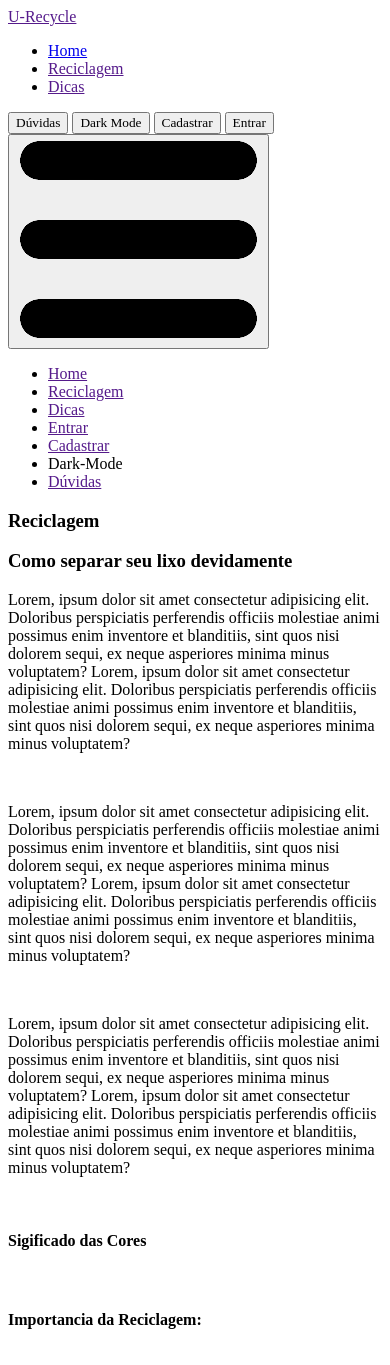
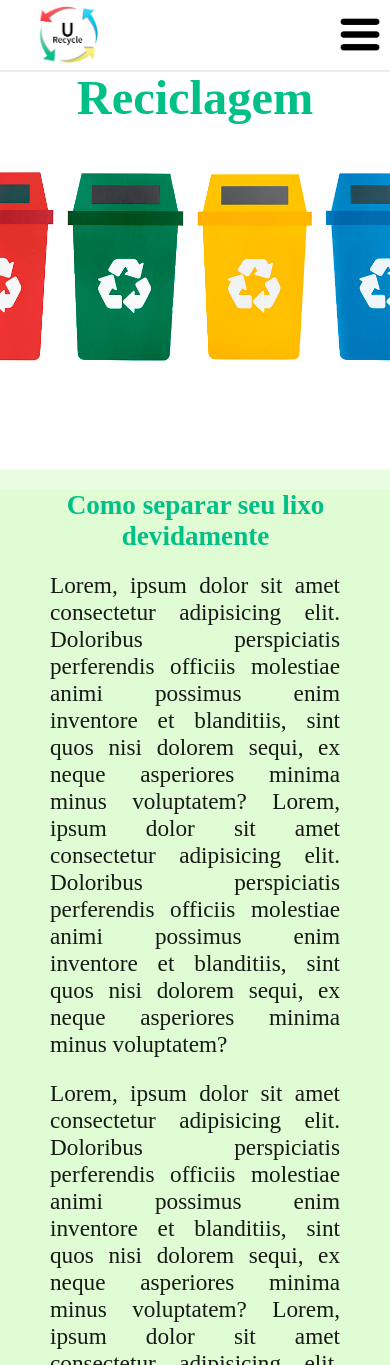
Before and after one commit to JoaoLimaV/Projeto-URecycle, a PHP site: page /src/pages/reciclagem.html in a window 390 px wide. Shown: the top 1365 px of the page. Run offline with PHP 8.4, Linux system fonts and the light colour scheme; some web fonts are replaced.

Commit message:
ATT Reciclagem, ATT BASE

```diff
--- a/src/css/base.css
+++ b/src/css/base.css
@@ -8,15 +8,13 @@
     background-color: transparent;
 }
  :root{
-    --bg-padrao:white;
-    --bg-destaque: rgb(203, 215, 227, 0.3);
+    --bg-padrao:rgba(144, 247, 113, 0.11);
+    --bg-destaque: rgb(255, 255, 255);
     --logo-imagem: url(../img/logo.png);
 
-    --bg-menu-drop:rgba(203, 215, 227, 0.541);
-    --bg-menu-drop-hover:rgb(161, 196, 231);
-
+    --bg-menu-drop-celular:rgb(255, 255, 255);
+    --bg-menu-drop-hover:rgb(206, 248, 195);
     --cor-menu-drop: invert(0%);
-    --bg-menu-drop-celular:rgba(203, 215, 227);
 
     --all-color-font: rgb(0, 0, 0, 0.9);
     --destaque-color-font: rgb(0, 192, 135);
@@ -32,11 +30,9 @@
     --bg-destaque:rgb(59, 60, 61);
     --logo-imagem: url(../img/logo_branca.png);
 
-    --bg-menu-drop:rgba(147, 148, 148, 0.747);
+    --bg-menu-drop-celular:rgb(59, 60, 61);;
     --bg-menu-drop-hover:rgba(203, 215, 227, 0.6);
-
     --cor-menu-drop: invert(100%);
-    --bg-menu-drop-celular:rgba(147, 148, 148);
 
     --all-color-font: rgba(255, 255, 255, 0.9);
     --destaque-color-font: rgb(219, 255, 17);
@@ -58,13 +54,18 @@ body{
 header{
     height: 70px;
     width: 100%;
-    background-color: var(--bg-padrao);
+    background-color: var(--bg-destaque);
+    position: fixed;
 
     display: flex;
     align-items:center;
     justify-content: space-between;
+    z-index: 100;
+    border-bottom: 2px solid rgba(204, 204, 204, 0.37);
 }
-
+#separador{
+    height: 70px;width: 100%;
+}
 /* LOGO HEADER */
 
 #logo{
@@ -174,11 +175,14 @@ header nav ul li a:hover{
     width: 50px;
     display: none;
 }
-#menu_drop img {
+#menu_drop #btn_drop{
     height: 40px;
     width: 40px;
     cursor: pointer;
-    filter: var(--cor-menu-drop)
+    filter: var(--cor-menu-drop);
+    background: url(../img/menu_hamburguer.png) no-repeat center center;
+    background-size: 100%;
+    text-indent: 1000px;
 }
 
 /* FIM HEADER */
@@ -198,25 +202,36 @@ header nav ul li a:hover{
      transition: 0.5s;
      }
      #nav_drop_down{
-         display: none;
+         display: block;
          position: absolute;
-         width: 450px;
-         z-index: 100;
+         width: 0px;
          background-color: var(--bg-menu-drop-celular);
-         border-radius: 0%;
-         height: calc(100vh);
-         text-align: left;
-
          right: 0;
          top: 70px;
+
+         transition: .6s;
+         z-index: 1000;
+         height: calc(100vh - 70px);
+         visibility: hidden;
+         overflow-y: hidden;
+
      }
+     #menu_drop.active #nav_drop_down{
+        width: 450px;
+        visibility: visible;
+        overflow-y: auto;
+
+     }
+     #menu_drop.active #btn_drop{
+        background-image: url(../img/menu_hamburguer_X.png);
+      }
      #nav_drop_down li{
          width: 100%;
-         height: calc(14.3vh);
+         height: calc(14vh);
+
          display: flex;
          align-items: center;
          justify-content:center;
-         flex-direction: column;
      }
      #nav_drop_down ul li a{
          display: block;
@@ -230,10 +245,6 @@ header nav ul li a:hover{
      #nav_drop_down li:hover{
          background-color: var(--bg-menu-drop-hover);
          cursor: pointer;
-     }
-     #menu_drop.active #nav_drop_down{
-         display: block;
-
      }
      .ViewCelular{
          display:none;
@@ -263,18 +274,27 @@ header nav ul li a:hover{
         height: 70px;
     }
     #nav_drop_down{
-        display: none;
+        display: block;
         position: absolute;
         width: 100%;
-        z-index: 100;
         background-color: var(--bg-menu-drop-celular);
-        border-radius: 0%;
-        height: calc(100vh);
-        text-align: left;
+        height: 0px;
+        top: 70px;
+
+        transition: .6s;
+        z-index: 1000;
+        visibility: hidden;
+        overflow-y: hidden;
     }
+    #menu_drop.active #nav_drop_down{
+        height: calc(100vh - 70px);
+        width: 100%;
+        visibility: visible;
+        overflow-y: auto;
+     }
     #nav_drop_down li{
         width: 100%;
-        height: calc(14.3vh);
+        height: calc(14vh);
         display: flex;
         align-items: center;
         justify-content:center;
--- a/src/css/configuracao_usuario.css
+++ b/src/css/configuracao_usuario.css
@@ -8,8 +8,8 @@
     background-color: transparent;
 }
  :root{
-    --bg-padrao:white;
-    --bg-destaque: rgb(203, 215, 227, 0.3);
+    --bg-padrao:black;
+    --bg-destaque: rgb(255, 255, 255);
     --logo-imagem: url(../img/logo.png);
 
     --bg-menu-drop:rgba(203, 215, 227, 0.541);
--- /dev/null
+++ b/src/css/reciclagem.css
@@ -0,0 +1,122 @@
+
+/* ARTICLE - CONTEÚDOS PRINCIPAIS */
+
+/* ARTICLE - Imagem Apresentacao */
+#box_imagem_Apresentacao{
+    background: var(--bg-destaque) url(../img/reciclagem/imagem_apresentacao.png) no-repeat center center;
+    height: 650px;
+}
+#box_imagem_Apresentacao h1{
+    font-size: 4.5em;
+    text-align: center;
+    color: rgb(0, 192, 135);
+    text-shadow: 3px 3px rgba(0, 0, 0, 0.6); /* Vertical, Horizontal*/
+    margin: 0 0;
+}
+/* ARTICLE - BOX TEXTO */
+article{
+    font-size: 1.1em;
+    background-color: var(--bg-padrao);
+}
+article .titulo{
+    background-color: transparent;
+
+    width: 100%;
+    font-size: 2em;
+    text-align: center;
+    color: rgb(0, 192, 135);
+}
+#box_informativo p{
+    font-size: 1.2em;
+    text-align: justify;
+    padding: 0 150px;
+}
+#box_informativo .box_imagens {
+    background: var(--bg-destaque);
+    background: var(--bg-destaque) url(../img/reciclagem/sig_latas.png) no-repeat center center;
+    background-size: 1000px;
+    height: 900px;
+}
+
+#box_informativo .box_videos{
+    display:flex;
+    align-items: center;
+    justify-content:center;
+    flex-direction: column;
+    height: 700px;
+}
+#box_informativo .box_videos iframe{
+    width: 50%;
+    height: 700px;
+}
+/* Footer */
+footer{
+    display: flex;
+    align-items: center;
+    justify-content:center;
+    background-color: var(--bg-destaque);
+    height: 50px;
+    font-size: 1.3em;
+}
+
+
+@media (max-width: 1024px) {
+    #box_imagem_Apresentacao{
+        background: var(--bg-destaque) url(../img/reciclagem/imagem_apresentacao.png) no-repeat center center;
+        background-size: 800px;
+
+    }
+   #box_informativo .box_imagens{
+        background: var(--bg-destaque) url(../img/reciclagem/sig_latas.png) no-repeat center center;
+        background-size: 800px;
+        height: 725px;
+    }
+    #box_informativo p{
+        font-size: 1.2em;
+        text-align: justify;
+        padding: 0 100px;
+    }
+    #box_imagem_Apresentacao{
+        background: var(--bg-destaque) url(../img/reciclagem/imagem_apresentacao.png) no-repeat center center;
+        background-size: 800px;
+        width: 100%;
+        height: 650px;
+    }
+    #box_informativo .box_videos iframe{
+        width: 60%;
+        height: 400px;
+    }
+}
+
+@media (max-width: 750px) {
+    #box_informativo .box_videos iframe{
+        width: 80%;
+        height: 300px;
+    }
+    #box_informativo .box_imagens {
+        background: var(--bg-destaque);
+        background: var(--bg-destaque) url(../img/reciclagem/sig_latas.png) no-repeat center center;
+        background-size: 100%;
+        height: 550px;
+
+    }
+    #box_imagem_Apresentacao{
+        background: var(--bg-destaque) url(../img/reciclagem/imagem_apresentacao.png) no-repeat center center;
+        background-size: 550px;
+        height: 400px;
+    }
+    #box_imagem_Apresentacao h1{
+        font-size: 2.5em;
+        text-align: center;
+        color: rgb(0, 192, 135);
+        text-shadow: 3px 3px rgba(255, 255, 255, 0.1); /* Vertical, Horizontal*/
+        margin: 0 0;
+    }
+    #box_informativo .titulo{
+        font-size: 1.4em;
+        text-align: center;
+        color: rgb(0, 192, 135);
+        margin: 20px;
+        width: 90%;
+    }
+ }
--- a/src/pages/reciclagem.html
+++ b/src/pages/reciclagem.html
@@ -6,7 +6,9 @@
         <meta name="viewport" content="width=device-width, initial-scale=1.0">
 
         <link rel="stylesheet" type="text/css" href="../css/reciclagem.css" media="screen"/>
+        <link rel="stylesheet" type="text/css" href="../css/base.css" media="screen"/>
         <link rel="stylesheet" type="text/css" href="../fonts/font.css" media="screen"/>
+
         <script type="text/javascript" src="../js/funcionalidades.js"></script>
 
         <title>Reciclagem</title>
@@ -14,45 +16,24 @@
 
     <body>
         <main>
-            <!-- Inicio Cabeçalho-->
             <header>
-            <!-- Inicio Logo-->
+                <!-- Inicio Logo-->
                 <div id="logo">
                     <a href="">
                         U-Recycle
                     </a>
                 </div> <!-- FIM Logo-->
-            <!-- Inicio NAV-->
-                <nav>
-                    <ul>
-                        <li>
-                            <a href="../pages/cadastro.html" target="_blank">
-                                Home
-                            </a>
-                        </li>
-                        <li>
-                            <a href="" class = aqui>
-                                Reciclagem
-                            </a>
-                        </li>
-                        <li>
-                            <a href="">
-                                Dicas
-                            </a>
-                        </li>
-                    </ul>
-                </nav><!-- FIM NAV-->
+
                 <!-- Inicio BOTÕES-->
                 <div id="botoes_header">
-                    <button class = "btn_redondo" id = "interrogacao" onclick= 'trocarPag()'>Dúvidas</button>
-                    <button class = "btn_redondo"  id = "darkmode" onclick="darkmode()">Dark Mode</button>
-                    <button class = "btn_normal">Cadastrar</button>
-                    <button class = "btn_normal">Entrar</button>
+                    <button class="btn_redondo" id="interrogacao" onclick='trocarPag()'>Dúvidas</button>
+                    <button class="btn_redondo" id="darkmode" onclick="darkmode()">Dark Mode</button>
+                    <button class="btn_normal">Cadastrar</button>
+                    <button class="btn_normal">Entrar</button>
                 </div><!-- FIM BOTÕES-->
-
                 <div id="menu_drop">
                     <button onclick="dropdown()" id ="btn_drop">
-                        <img src="/src/img/download-removebg-preview.png">
+                        MENU
                     </button>
 
                     <nav id = nav_drop_down>
@@ -82,7 +63,9 @@
                     </nav>
                 </div>
             </header><!-- FIM Cabeçalho-->
+            <div id = "separador">
 
+            </div>
             <!-- INICIO CONTEÚDOS-PRINCIPAIS-->
             <article>
                 <!-- INICIO Imagem-Apresentacao-->
```
Also changed, not shown: src/pages/base.html (+8 -3 lines), src/img/menu_hamburguer.png (renamed from src/img/download-removebg-preview.png), src/img/menu_hamburguer_X.png (added).
